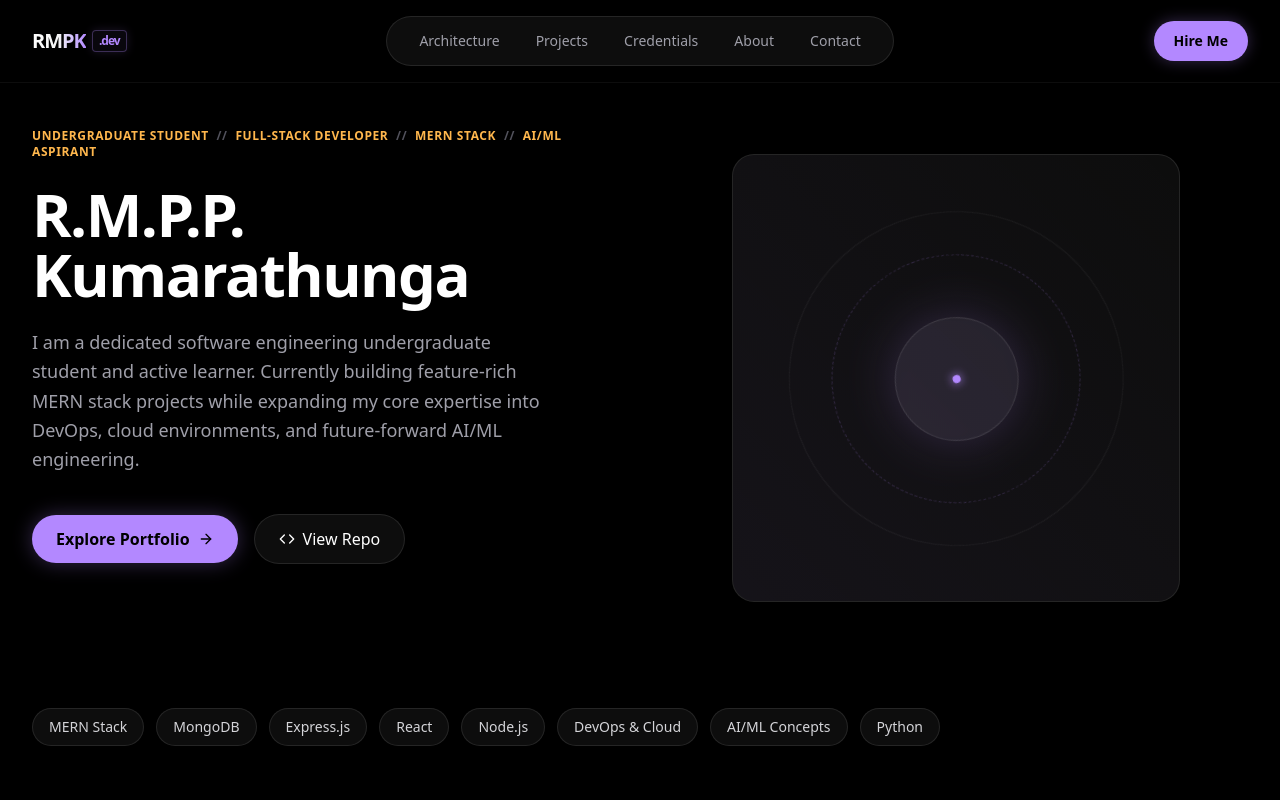
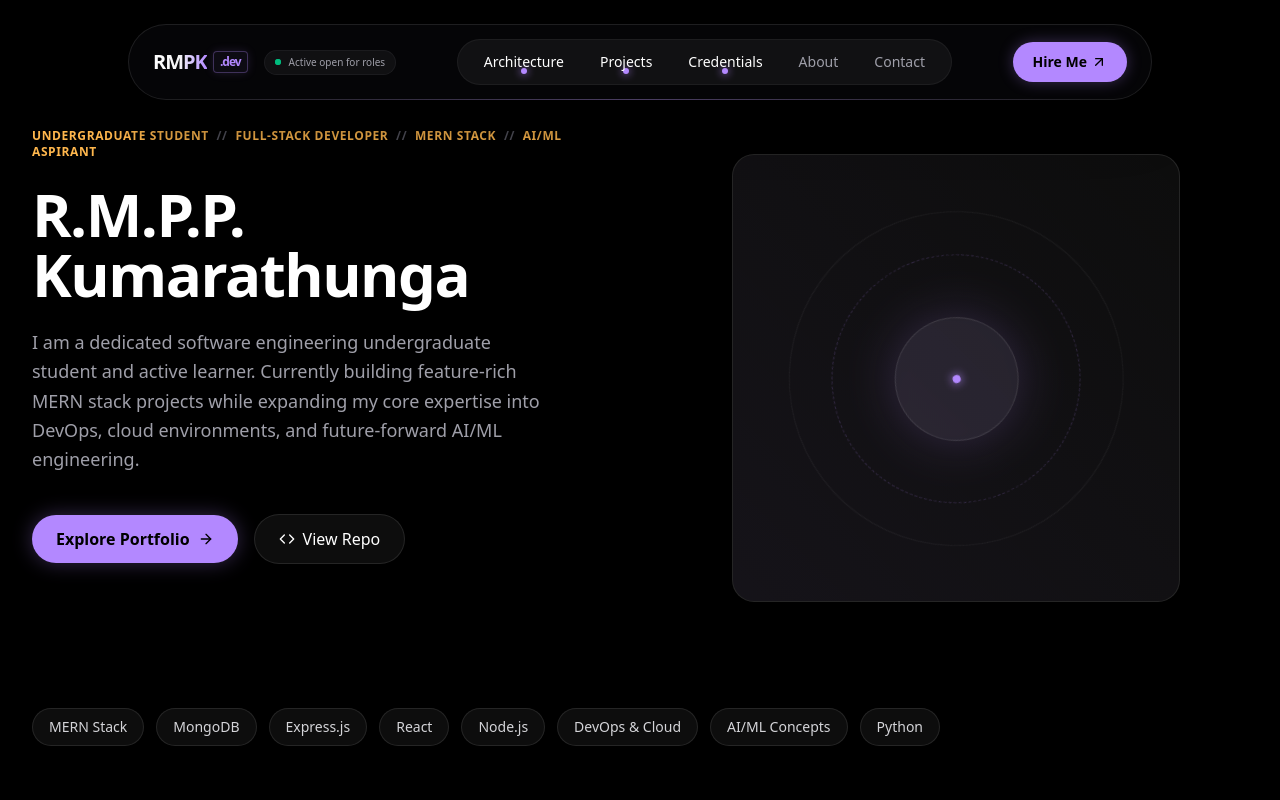
Before and after one commit to Pathum-Piyumal/my_portfolio_website, a Next.js app: page / in a window 1280 px wide. Shown: the top 800 px of the page. Built offline with nearby package versions, Linux system fonts and the light colour scheme.

Commit message:
mofified:enhance the navbar

```diff
--- a/components/Navbar.tsx
+++ b/components/Navbar.tsx
@@ -3,7 +3,7 @@
 import { useState } from 'react';
 import Link from 'next/link';
 import { usePathname } from 'next/navigation';
-import { Menu, X } from 'lucide-react';
+import { Menu, X, ArrowUpRight } from 'lucide-react';
 import { motion, AnimatePresence } from 'framer-motion';
 
 export default function Navbar() {
@@ -11,148 +11,158 @@ export default function Navbar() {
   const isAboutPage = pathname === '/about';
   const isContactPage = pathname === '/contact';
   const [mobileMenuOpen, setMobileMenuOpen] = useState(false);
+  const [hoveredIndex, setHoveredIndex] = useState<number | null>(null);
+
+  const navLinks = [
+    { name: 'Architecture', href: '/#architecture' },
+    { name: 'Projects', href: '/#portfolio' },
+    { name: 'Credentials', href: '/#certifications' },
+    { name: 'About', href: '/about' },
+    { name: 'Contact', href: '/contact' },
+  ];
 
   return (
-    <nav className="fixed top-0 left-0 right-0 z-50 px-4 py-4 md:px-8 bg-black/10 backdrop-blur-md border-b border-white/5">
-      <div className="max-w-7xl mx-auto flex items-center justify-between">
-        <div className="flex items-center">
+    <nav className="fixed top-0 left-0 right-0 z-50 px-4 py-4 md:py-6 flex justify-center pointer-events-none">
+      {/* Centered Suspended Dock Container */}
+      <div className="w-full max-w-5xl pointer-events-auto bg-zinc-950/65 backdrop-blur-xl border border-white/10 rounded-full px-5 py-3 md:px-6 md:py-3.5 flex items-center justify-between shadow-[0_20px_50px_rgba(0,0,0,0.7)] hover:border-white/15 transition-all duration-300 relative">
+        {/* Soft bottom glow accent line */}
+        <div className="absolute inset-x-12 -bottom-[1px] h-[1px] bg-gradient-to-r from-transparent via-[#B388FF]/30 to-transparent pointer-events-none" />
+
+        {/* Brand Logo & Active Status Dot */}
+        <div className="flex items-center gap-4">
           <Link href="/">
-            <span className="text-xl font-black tracking-tighter text-white hover:opacity-90 transition-opacity cursor-pointer group flex items-center gap-1.5 font-sans">
+            <span className="text-lg md:text-xl font-black tracking-tighter text-white hover:opacity-90 transition-opacity cursor-pointer group flex items-center gap-1.5 font-sans">
               <span className="bg-gradient-to-r from-white via-zinc-100 to-[#B388FF] bg-clip-text text-transparent group-hover:from-white group-hover:to-[#c4a1ff] transition-all duration-300">
                 RMPK
               </span>
-              <span className="text-[#B388FF] text-xs font-mono font-bold px-1.5 py-0.5 rounded border border-[#B388FF]/30 bg-[#B388FF]/5 shadow-[0_0_10px_rgba(179,136,255,0.15)] group-hover:border-[#B388FF]/50 transition-all duration-300">
+              <span className="text-[#B388FF] text-[10px] md:text-xs font-mono font-bold px-1.5 py-0.5 rounded border border-[#B388FF]/30 bg-[#B388FF]/5 shadow-[0_0_10px_rgba(179,136,255,0.15)] group-hover:border-[#B388FF]/50 transition-all duration-300">
                 .dev
               </span>
             </span>
           </Link>
+
+          {/* Availability Status Dot Indicator */}
+          <div className="hidden lg:flex items-center gap-2 bg-zinc-900/60 border border-white/5 px-2.5 py-1 rounded-full text-[10px] font-mono text-zinc-400 select-none">
+            <span className="relative flex h-1.5 w-1.5">
+              <span className="animate-ping absolute inline-flex h-full w-full rounded-full bg-emerald-400 opacity-75"></span>
+              <span className="relative inline-flex rounded-full h-1.5 w-1.5 bg-emerald-500"></span>
+            </span>
+            <span>Active open for roles</span>
+          </div>
         </div>
 
-        {/* Desktop Navigation Links */}
-        <div className="hidden md:flex items-center gap-1 bg-white/5 border border-white/10 rounded-full px-4 py-2">
+        {/* Centered Desktop Navigation with Sliding Hover Background */}
+        <div
+          className="hidden md:flex items-center gap-1 bg-white/5 border border-white/5 rounded-full px-2.5 py-1.5"
+          onMouseLeave={() => setHoveredIndex(null)}
+        >
+          {navLinks.map((link, idx) => {
+            const isActive =
+              (link.href === '/about' && isAboutPage) ||
+              (link.href === '/contact' && isContactPage) ||
+              (link.href.startsWith('/#') && !isAboutPage && !isContactPage);
+
+            return (
               <Link
-            href="/#architecture"
-            className="text-sm font-medium text-zinc-400 hover:text-white px-4 py-1.5 rounded-full transition-colors"
-          >
-            Architecture
-          </Link>
-          <Link
-            href="/#portfolio"
-            className="text-sm font-medium text-zinc-400 hover:text-white px-4 py-1.5 rounded-full transition-colors"
-          >
-            Projects
-          </Link>
-          <Link
-            href="/#certifications"
-            className="text-sm font-medium text-zinc-400 hover:text-white px-4 py-1.5 rounded-full transition-colors"
-          >
-            Credentials
-          </Link>
-          <Link
-            href="/about"
-            className={`text-sm font-medium px-4 py-1.5 rounded-full transition-colors ${
-              isAboutPage
-                ? 'text-white bg-white/10 shadow-[0_0_15px_rgba(255,255,255,0.05)] border border-white/10'
-                : 'text-zinc-400 hover:text-white'
+                key={link.name}
+                href={link.href}
+                onMouseEnter={() => setHoveredIndex(idx)}
+                className={`relative text-xs lg:text-sm font-medium px-4 py-1.5 rounded-full transition-colors duration-300 ${
+                  isActive ? 'text-white' : 'text-zinc-400 hover:text-white'
                 }`}
               >
-            About
+                {/* Sliding Active/Hover Pill */}
+                {hoveredIndex === idx && (
+                  <motion.span
+                    layoutId="navbarHoverBg"
+                    className="absolute inset-0 bg-white/10 rounded-full -z-10"
+                    transition={{ type: "spring", stiffness: 380, damping: 30 }}
+                  />
+                )}
+
+                {/* Active Indicator Dot */}
+                {isActive && !hoveredIndex && (
+                  <span className="absolute bottom-1 left-1/2 -translate-x-1/2 w-1.5 h-1.5 rounded-full bg-[#B388FF] shadow-[0_0_8px_#B388FF]" />
+                )}
+
+                <span className="relative z-10">{link.name}</span>
               </Link>
-          <Link
-            href="/contact"
-            className={`text-sm font-medium px-4 py-1.5 rounded-full transition-colors ${
-              isContactPage
-                ? 'text-white bg-white/10 shadow-[0_0_15px_rgba(255,255,255,0.05)] border border-white/10'
-                : 'text-zinc-400 hover:text-white'
-            }`}
-          >
-            Contact
+            );
+          })}
+        </div>
+
+        {/* CTA Panel */}
+        <div className="flex items-center gap-3">
+          {/* Desktop Right Action */}
+          <div className="hidden md:flex items-center">
+            <Link href="/contact">
+              <button className="relative overflow-hidden group bg-[#B388FF] text-black px-5 py-2.5 rounded-full text-sm font-bold transition-all duration-300 shadow-[0_0_15px_rgba(179,136,255,0.3)] hover:shadow-[0_0_25px_rgba(179,136,255,0.6)] cursor-pointer transform hover:-translate-y-0.5 flex items-center gap-1">
+                {/* Magnetic color flow overlay */}
+                <span className="absolute inset-0 bg-gradient-to-r from-[#c4a1ff] to-[#B388FF] opacity-0 group-hover:opacity-100 transition-opacity duration-500 -z-10" />
+                <span>Hire Me</span>
+                <ArrowUpRight className="w-4 h-4 transition-transform duration-300 group-hover:translate-x-0.5 group-hover:-translate-y-0.5" />
+              </button>
             </Link>
           </div>
 
-        <div className="flex items-center gap-4">
           {/* Mobile Menu Toggle Button */}
           <button
             onClick={() => setMobileMenuOpen(!mobileMenuOpen)}
-            className="md:hidden text-zinc-400 hover:text-white p-2 rounded-xl bg-white/5 border border-white/10 z-50 relative focus:outline-none transition-colors"
+            className="md:hidden text-zinc-400 hover:text-white p-2 rounded-full bg-white/5 border border-white/10 z-50 relative focus:outline-none transition-colors"
             aria-label="Toggle Menu"
           >
-            {mobileMenuOpen ? <X className="w-5 h-5" /> : <Menu className="w-5 h-5" />}
+            {mobileMenuOpen ? <X className="w-4 h-4" /> : <Menu className="w-4 h-4" />}
           </button>
-
-          {/* Desktop Right Panel Actions */}
-          <div className="hidden md:flex items-center">
-            <Link href="/contact">
-              <button className="bg-[#B388FF] text-black px-5 py-2.5 rounded-full text-sm font-bold hover:bg-[#c4a1ff] transition-all duration-300 shadow-[0_0_15px_rgba(179,136,255,0.3)] hover:shadow-[0_0_25px_rgba(179,136,255,0.5)] cursor-pointer transform hover:-translate-y-0.5">
-                Hire Me
-              </button>
-            </Link>
-          </div>
-        </div>
         </div>
 
-      {/* Mobile Glassmorphic Navigation Drawer */}
+        {/* Mobile Glassmorphic Navigation Drawer (Suspended Card Style) */}
         <AnimatePresence>
           {mobileMenuOpen && (
             <motion.div
-            initial={{ opacity: 0, y: -20 }}
-            animate={{ opacity: 1, y: 0 }}
-            exit={{ opacity: 0, y: -20 }}
-            transition={{ duration: 0.25, ease: "easeOut" }}
-            className="absolute top-full left-0 right-0 mt-2 mx-4 p-6 bg-zinc-950/95 backdrop-blur-xl border border-white/10 rounded-2xl flex flex-col gap-4 shadow-2xl z-40 md:hidden"
+              initial={{ opacity: 0, y: -10, scale: 0.96 }}
+              animate={{ opacity: 1, y: 0, scale: 1 }}
+              exit={{ opacity: 0, y: -10, scale: 0.96 }}
+              transition={{ duration: 0.2, ease: "easeOut" }}
+              className="absolute top-full left-0 right-0 mt-3 p-6 bg-zinc-950/95 backdrop-blur-xl border border-white/10 rounded-[28px] flex flex-col gap-4 shadow-2xl z-40 md:hidden overflow-hidden"
             >
+              {/* Backglow element */}
+              <div className="absolute top-0 right-0 w-32 h-32 bg-[#B388FF]/10 rounded-full blur-2xl pointer-events-none -z-10 animate-pulse" />
+
+              {navLinks.map((link) => {
+                const isActive =
+                  (link.href === '/about' && isAboutPage) ||
+                  (link.href === '/contact' && isContactPage) ||
+                  (link.href.startsWith('/#') && !isAboutPage && !isContactPage);
+
+                return (
                   <Link
-              href="/#architecture"
+                    key={link.name}
+                    href={link.href}
                     onClick={() => setMobileMenuOpen(false)}
-              className="text-base font-semibold text-zinc-300 hover:text-white py-2 border-b border-white/5 transition-colors"
-            >
-              Architecture
-            </Link>
-            <Link
-              href="/#portfolio"
-              onClick={() => setMobileMenuOpen(false)}
-              className="text-base font-semibold text-zinc-300 hover:text-white py-2 border-b border-white/5 transition-colors"
-            >
-              Projects
-            </Link>
-            <Link
-              href="/#certifications"
-              onClick={() => setMobileMenuOpen(false)}
-              className="text-base font-semibold text-zinc-300 hover:text-white py-2 border-b border-white/5 transition-colors"
-            >
-              Credentials
-            </Link>
-            <Link
-              href="/about"
-              onClick={() => setMobileMenuOpen(false)}
-              className={`text-base font-semibold py-2 border-b border-white/5 transition-colors ${
-                isAboutPage ? 'text-[#B388FF]' : 'text-zinc-300 hover:text-white'
+                    className={`text-base font-semibold py-2.5 border-b border-white/5 transition-colors flex items-center justify-between ${
+                      isActive ? 'text-[#B388FF]' : 'text-zinc-300 hover:text-white'
                     }`}
                   >
-              About
+                    <span>{link.name}</span>
+                    {isActive && <span className="w-1.5 h-1.5 rounded-full bg-[#B388FF] shadow-[0_0_8px_#B388FF]" />}
                   </Link>
-            <Link
-              href="/contact"
-              onClick={() => setMobileMenuOpen(false)}
-              className={`text-base font-semibold py-2 border-b border-white/5 transition-colors ${
-                isContactPage ? 'text-[#B388FF]' : 'text-zinc-300 hover:text-white'
-              }`}
-            >
-              Contact
-            </Link>
+                );
+              })}
 
               <div className="pt-2 flex flex-col gap-3">
                 <div className="h-[1px] bg-white/10 w-full my-1"></div>
 
                 <Link href="/contact" onClick={() => setMobileMenuOpen(false)}>
-                <button className="w-full bg-[#B388FF] text-black py-3.5 rounded-xl text-sm font-bold hover:bg-[#c4a1ff] transition-all duration-300 shadow-[0_0_15px_rgba(179,136,255,0.2)] cursor-pointer">
-                  Hire Me
+                  <button className="w-full bg-[#B388FF] text-black py-3.5 rounded-2xl text-sm font-bold hover:bg-[#c4a1ff] transition-all duration-300 shadow-[0_0_15px_rgba(179,136,255,0.2)] cursor-pointer flex items-center justify-center gap-1">
+                    <span>Hire Me</span>
+                    <ArrowUpRight className="w-4 h-4" />
                   </button>
                 </Link>
               </div>
             </motion.div>
           )}
         </AnimatePresence>
+      </div>
     </nav>
   );
 }
```
Lines whose indentation alone changed are shown as unchanged.
